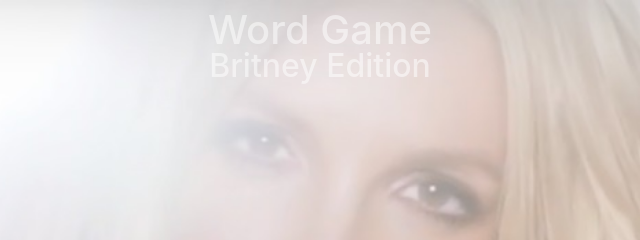
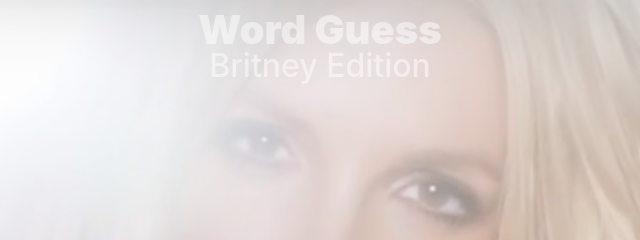
Before and after one commit to aOpenbrier/Word-Guess-Game, a plain HTML site: page index.html in a window 1280 px wide. Shown: the top 240 px of the page, 320-960 px from the left. Drawn offline with Linux system fonts and the light colour scheme.

Commit message:
update title style

```diff
--- a/assets/css/style.css
+++ b/assets/css/style.css
@@ -7,11 +7,11 @@ body{
 .title{
 margin: 5px;
 padding: 5px;
-font-weight: 700;
 color: rgba(255,255,255, 0.5);
-
 }
-
+h1{
+    font-weight: 900;
+}
 #grid{
     display: grid;
     width: 90%;
--- a/index.html
+++ b/index.html
@@ -12,7 +12,7 @@
 
 <body>
     <div class="title">
-        <h1>Word Game</h1>
+        <h1>Word Guess</h1>
         <h2>Britney Edition</h2>
     </div>
 
```
